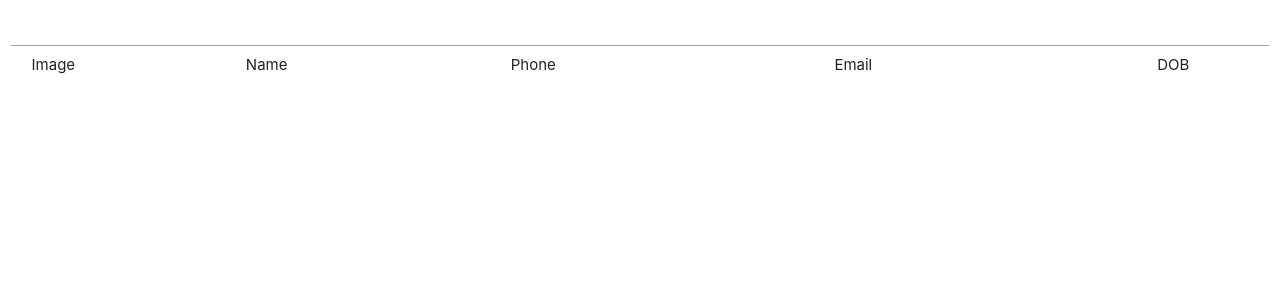
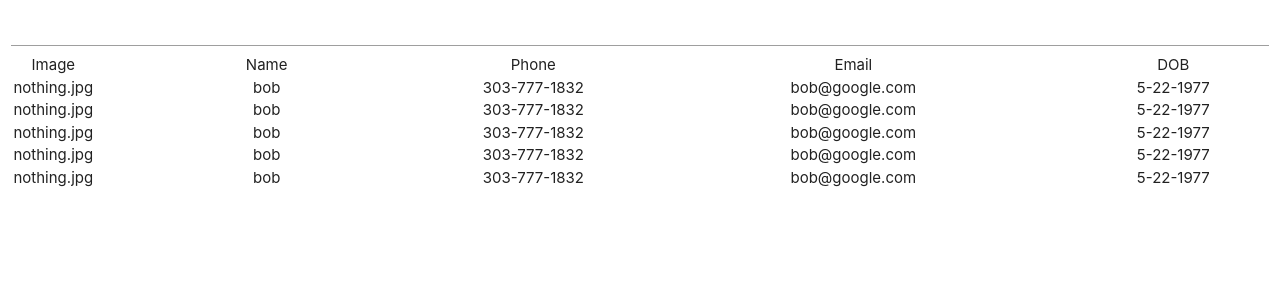
Before and after one commit to bgartdu/employeedirectory, a React (Create React App) app in the folder app/: page / in a window 1280 px wide. Shown: the top 300 px of the page. Built offline with nearby package versions, Linux system fonts and the light colour scheme.

Commit message:
adds employee line component

```diff
--- a/app/src/EmployeeDirectory.js
+++ b/app/src/EmployeeDirectory.js
@@ -1,4 +1,5 @@
 import React from 'react';
+import EmployeeLine from "./EmployeeLine"
 
 class EmployeeDirectory extends React.Component {
 	render() {
@@ -13,6 +14,12 @@ class EmployeeDirectory extends React.Component {
 			<div className="col s4">Email</div>
 			<div className="col s2">DOB</div>
 
+			<EmployeeLine name = "bob" cell = "303-777-1832" email = "bob@google.com" dob = "5-22-1977" picture = "nothing.jpg" />
+			<EmployeeLine name = "bob" cell = "303-777-1832" email = "bob@google.com" dob = "5-22-1977" picture = "nothing.jpg" />
+			<EmployeeLine name = "bob" cell = "303-777-1832" email = "bob@google.com" dob = "5-22-1977" picture = "nothing.jpg" />
+			<EmployeeLine name = "bob" cell = "303-777-1832" email = "bob@google.com" dob = "5-22-1977" picture = "nothing.jpg" />
+			<EmployeeLine name = "bob" cell = "303-777-1832" email = "bob@google.com" dob = "5-22-1977" picture = "nothing.jpg" />
+
 
 		</div>
 	}
--- /dev/null
+++ b/app/src/EmployeeLine.js
@@ -0,0 +1,16 @@
+import React from "react";
+
+class EmployeeLine extends React.Component {
+	render() {
+		return <div>
+
+			<div className="col s1">{this.props.picture}</div>
+			<div className="col s3">{this.props.name}</div>
+			<div className="col s2">{this.props.cell}</div>
+			<div className="col s4">{this.props.email}</div>
+			<div className="col s2">{this.props.dob}</div>
+		</div>
+	}
+}
+
+export default EmployeeLine;
```
